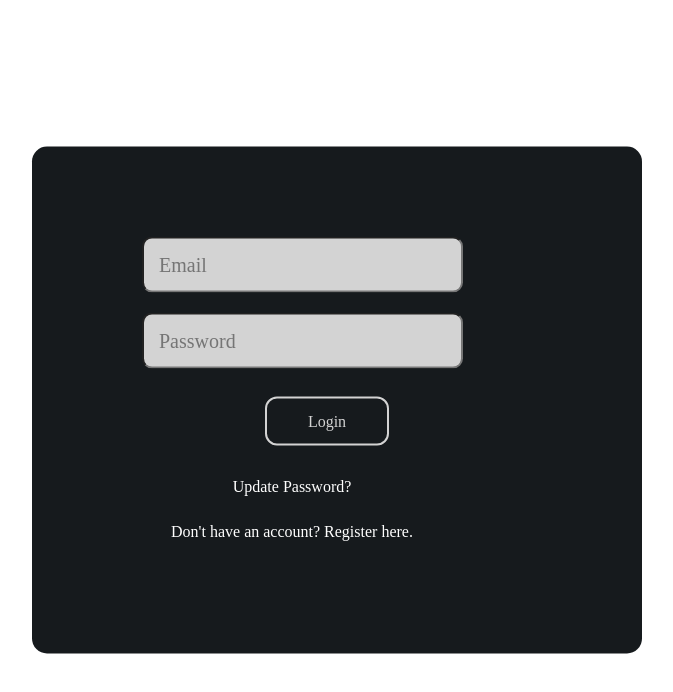
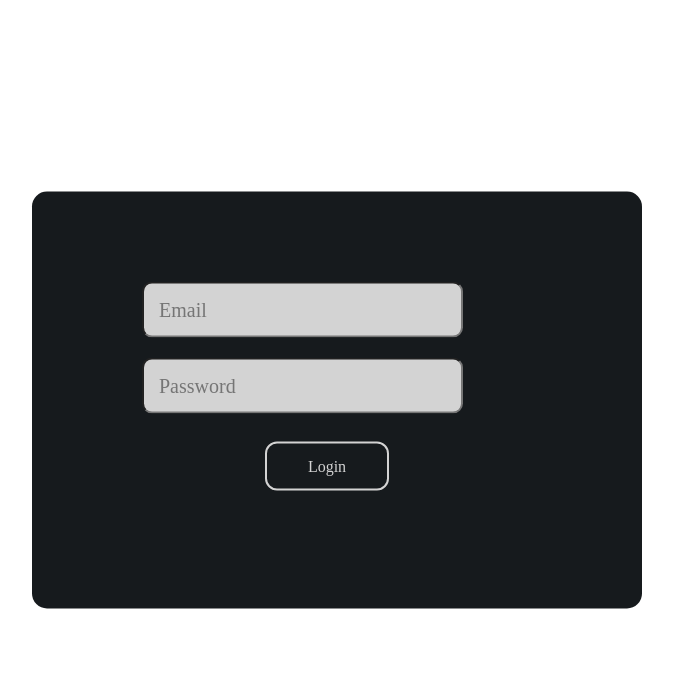
Before and after one commit to zaidokal/CourseCanvas, a React (Create React App) app in the folder client/: page / in a window 1280 px wide. Shown: the top 692 px of the page, without its empty margins (303-976 px from the left). Built offline with nearby package versions, Linux system fonts and the light colour scheme.

Commit message:
Removed change password and register buttons

```diff
--- a/client/src/views/Login.jsx
+++ b/client/src/views/Login.jsx
@@ -68,12 +68,12 @@ export const Login = (props) => {
           </div>
         </form>
 
-        <ChangeButton text={"Update Password?"} linkTo={"/ChangePassword"} />
+        {/* <ChangeButton text={"Update Password?"} linkTo={"/ChangePassword"} />
 
         <ChangeButton
           text={"Don't have an account? Register here."}
           linkTo={"/register"}
-        />
+        /> */}
       </div>
     </>
   );
```
